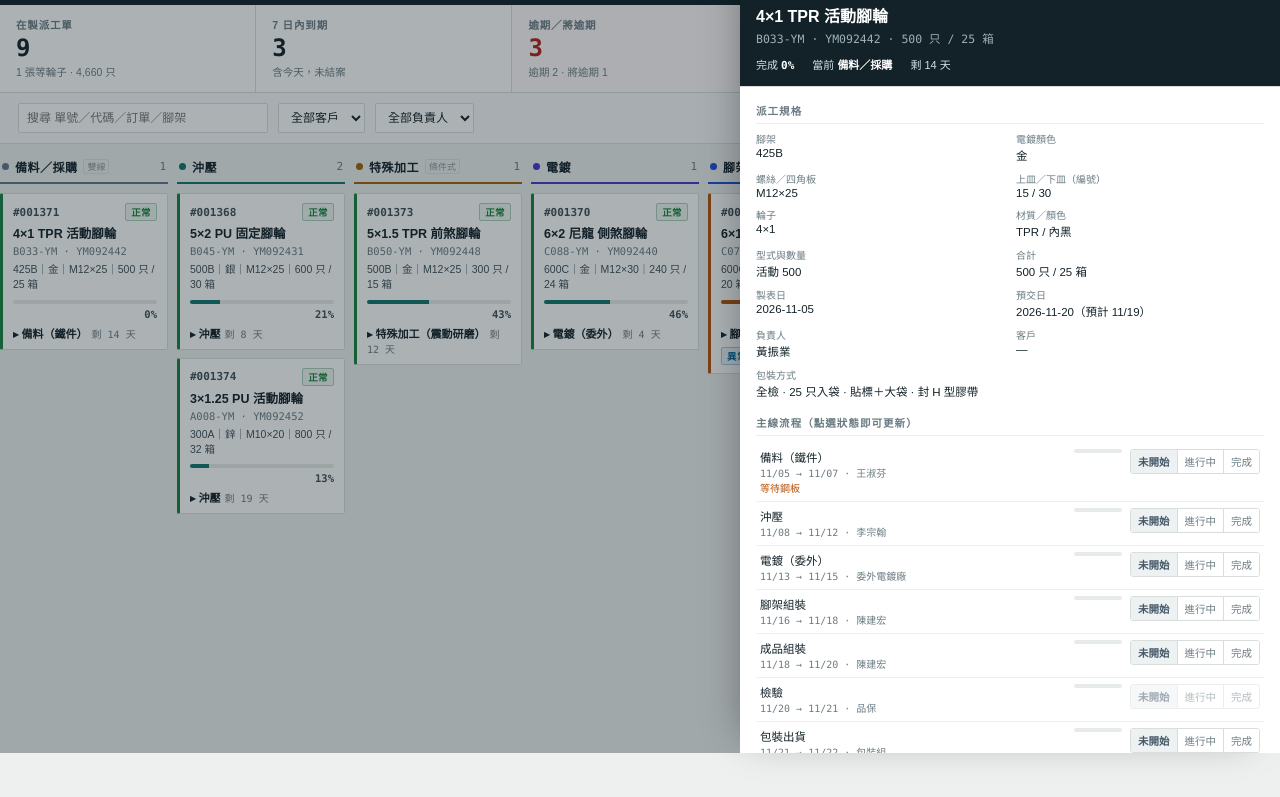
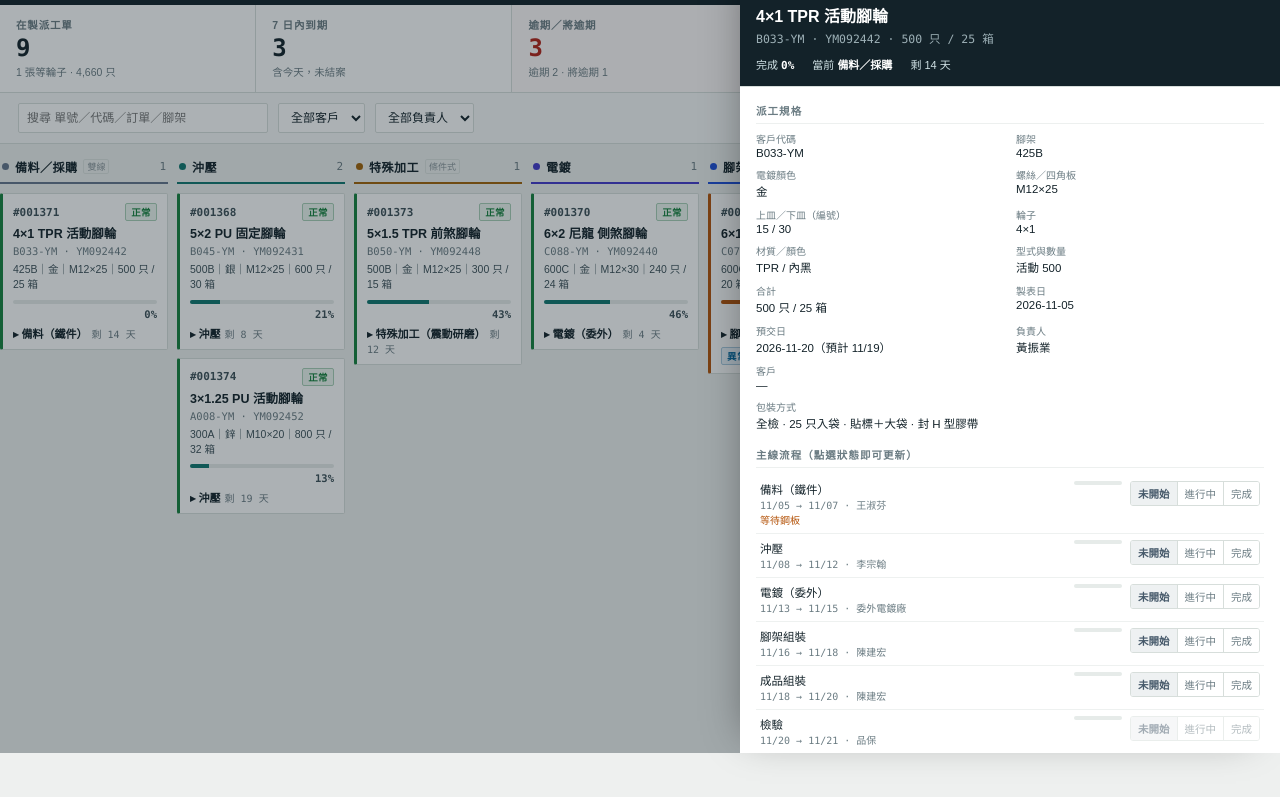
Before and after one commit to cceccecasters/caster-production-board, a plain HTML site: page board.html in a window 1280 px wide. Both pictures are taken after a click on the element 84 px from the left and 318 px from the top of the page. Shown: the part 47-844 px from the top of the page. Drawn offline with Linux system fonts and the light colour scheme.

Commit message:
fix: B033-YM 是客戶代碼，欄位標籤改為客戶代碼（表單／清單／紀錄／詳情）

```diff
--- a/board.html
+++ b/board.html
@@ -358,7 +358,7 @@
     <table id="listTable">
       <thead>
         <tr>
-          <th>派工單</th><th>產品代碼</th><th>品名</th><th>數量</th>
+          <th>派工單</th><th>客戶代碼</th><th>品名</th><th>數量</th>
           <th>當前流程</th><th>完成</th><th>預交</th><th>風險</th><th>負責人</th>
         </tr>
       </thead>
@@ -378,7 +378,7 @@
     <table id="recTable">
       <thead>
         <tr>
-          <th>結案日</th><th>派工單</th><th>代碼</th><th>品名</th>
+          <th>結案日</th><th>派工單</th><th>客戶代碼</th><th>品名</th>
           <th>型式 · 數量</th><th>預交</th><th>交期結果</th><th>工序</th>
         </tr>
       </thead>
@@ -406,7 +406,7 @@
         <div class="fld"><label>訂單號</label><input id="fOrder" placeholder="YM092426"></div>
         <div class="fld"><label>製表日 *</label><input id="fDate" type="date"></div>
 
-        <div class="fld"><label>產品代碼 *</label><input id="fCode" placeholder="B033-YM"></div>
+        <div class="fld"><label>客戶代碼 *</label><input id="fCode" placeholder="B033-YM"></div>
         <div class="fld span2"><label>品名（選填，空白自動組合）</label><input id="fName" placeholder="4×1 TPR 活動腳輪"></div>
 
         <div class="fld"><label>腳架 *</label><input id="fFork" placeholder="425B"></div>
@@ -1095,7 +1095,7 @@ const csvCell = v => {
 };
 
 function recordsCsv(){
-  const head = ['結案日','派工單','訂單號','代碼','品名','型式','數量','單位','箱數',
+  const head = ['結案日','派工單','訂單號','客戶代碼','品名','型式','數量','單位','箱數',
                 '預交','交期結果','腳架','電鍍顏色','螺絲','上皿','下皿','輪子','材質','顏色','包裝方式','負責人'];
   const lines = [head.join(',')];
 
@@ -1195,6 +1195,7 @@ function openDrawer(no){
   document.getElementById('drawerBody').innerHTML = `
     <div class="sec-t">派工規格</div>
     <div class="spec">
+      <div><span>客戶代碼</span>${r.code||'—'}</div>
       <div><span>腳架</span>${r.fork||'—'}</div>
       <div><span>電鍍顏色</span>${r.plating||'—'}</div>
       <div><span>螺絲／四角板</span>${r.screw||'—'}</div>
@@ -1508,7 +1509,7 @@ function closeModal(){ modal.hidden = true; }
 
 function createOrder(){
   const g = id => $(id).value.trim();
-  const need = [['fNo','派工單號'],['fCode','產品代碼'],['fFork','腳架'],['fWheel','輪子規格'],
+  const need = [['fNo','派工單號'],['fCode','客戶代碼'],['fFork','腳架'],['fWheel','輪子規格'],
                 ['fDate','製表日'],['fDue','預交日'],['fOwner2','負責人']];
   let bad = null, msg = [];
   need.forEach(([id,label])=>{
```
Also changed, not shown: 1 other file.
